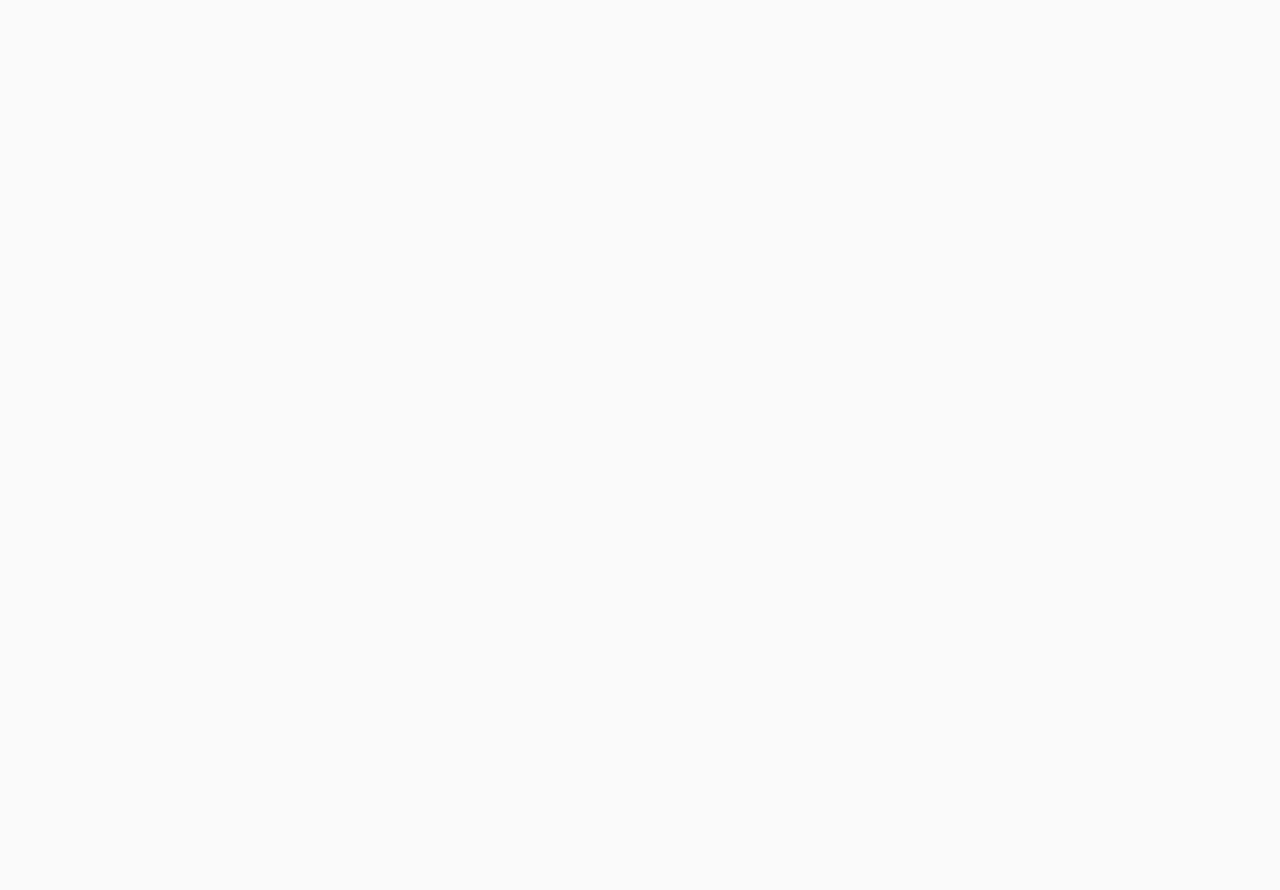
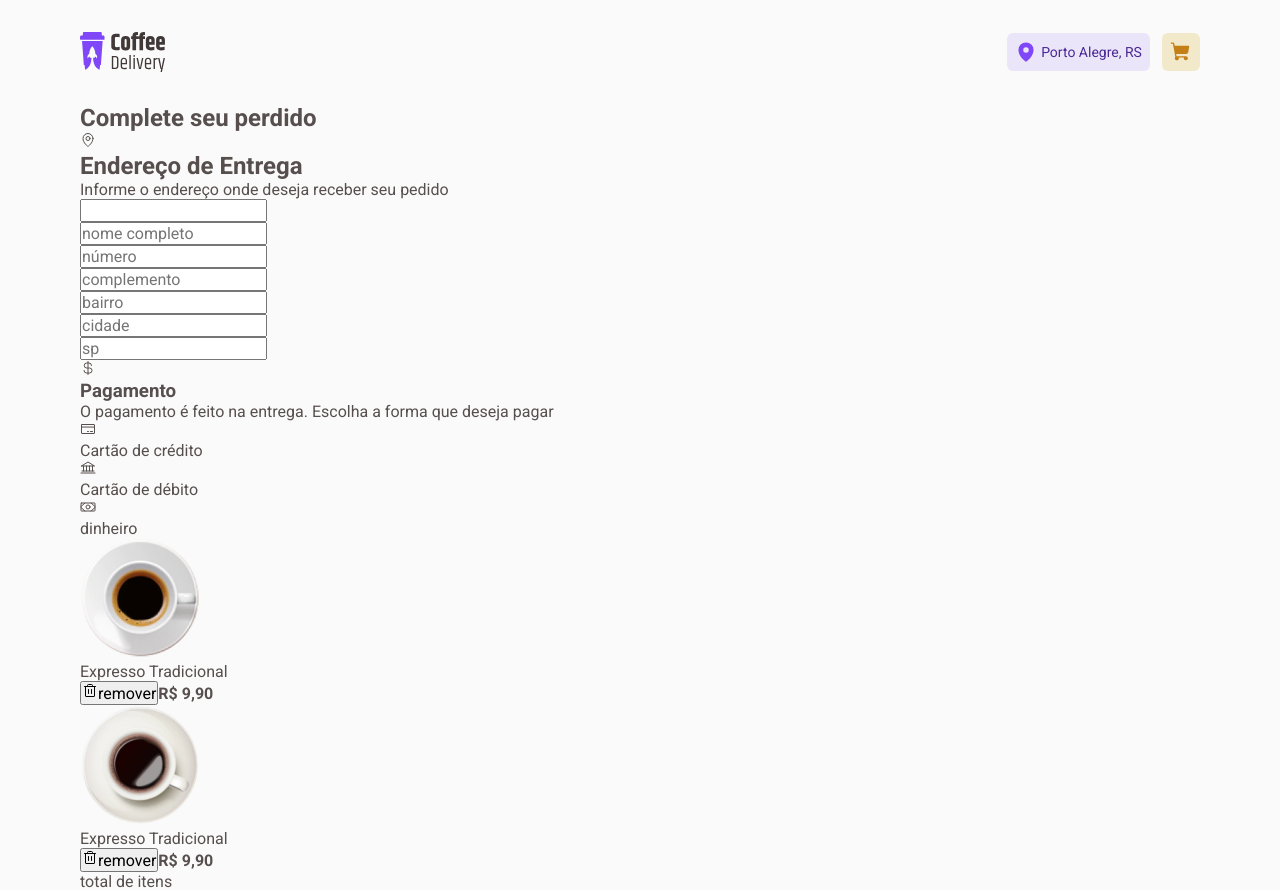
Before and after one commit to leandrotune/Coffee-Delivery, a React (Vite) app: page /checkout in a window 1280 px wide. Before the commit this address had no page. Shown: the top 890 px of the page. Before the commit the page ends 800 px from the top, so only its background shows below. Built offline with nearby package versions, Linux system fonts and the light colour scheme.

Commit message:
Página: Checkout, html concluído

```diff
--- a/src/components/Header/index.tsx
+++ b/src/components/Header/index.tsx
@@ -1,4 +1,5 @@
 import { MapPin, ShoppingCart } from 'phosphor-react'
+import { NavLink } from 'react-router-dom'
 // import logo from '../../../public/assets/logo.svg'
 import { Cart, CurrentLocation, HeaderContainer } from './styled'
 
@@ -11,10 +12,11 @@ export function Header() {
           <MapPin color="#8047F8" size={22} weight="fill" />
           <span>Porto Alegre, RS</span>
         </CurrentLocation>
-
-        <Cart>
-          <ShoppingCart color="#C47F17" size={22} weight="fill" />
-        </Cart>
+        <NavLink to={'/checkout'} title="checkout">
+          <Cart>
+            <ShoppingCart color="#C47F17" size={22} weight="fill" />
+          </Cart>
+        </NavLink>
       </nav>
     </HeaderContainer>
   )
--- a/src/components/Router.tsx
+++ b/src/components/Router.tsx
@@ -1,6 +1,6 @@
 import { Route, Routes } from 'react-router-dom'
 import { DefaultLayout } from '../layouts/DefaultLayout'
-import { Carrinho } from '../pages/Carrinho'
+import { Checkout } from '../pages/Checkout'
 import { Home } from '../pages/Home'
 
 export function Router() {
@@ -8,7 +8,7 @@ export function Router() {
     <Routes>
       <Route path="/" element={<DefaultLayout />}>
         <Route path="/" element={<Home />} />
-        <Route path="/carrinho" element={<Carrinho />} />
+        <Route path="/checkout" element={<Checkout />} />
       </Route>
     </Routes>
   )
--- a/src/pages/Carrinho/index.tsx
+++ /dev/null
@@ -1,3 +0,0 @@
-export function Carrinho() {
-  return <h1>Carrinho</h1>
-}
--- /dev/null
+++ b/src/pages/Checkout/index.tsx
@@ -0,0 +1,112 @@
+import {
+  Bank,
+  CreditCard,
+  CurrencyDollar,
+  MapPin,
+  Money,
+  Trash,
+} from 'phosphor-react'
+
+export function Checkout() {
+  return (
+    <>
+      <section>
+        <h1>Complete seu perdido</h1>
+        <main>
+          <header>
+            <MapPin />
+            <div>
+              <h2>Endereço de Entrega</h2>
+              <p>Informe o endereço onde deseja receber seu pedido</p>
+            </div>
+          </header>
+          <form>
+            <div>
+              <input type="text"></input>
+            </div>
+            <div>
+              <input type="text" placeholder="nome completo"></input>
+            </div>
+            <div>
+              <input type="text" placeholder="número"></input>
+            </div>
+            <div>
+              <input type="text" placeholder="complemento"></input>
+            </div>
+            <div>
+              <input type="text" placeholder="bairro"></input>
+            </div>
+            <div>
+              <input type="text" placeholder="cidade"></input>
+            </div>
+            <div>
+              <input type="text" placeholder="sp"></input>
+            </div>
+          </form>
+        </main>
+        <footer>
+          <CurrencyDollar />
+          <div>
+            <h3>Pagamento</h3>
+            <p>
+              O pagamento é feito na entrega. Escolha a forma que deseja pagar
+            </p>
+          </div>
+          <div>
+            <div>
+              <CreditCard />
+              <p>Cartão de crédito</p>
+            </div>
+            <div>
+              <Bank />
+              <p>Cartão de débito</p>
+            </div>
+            <div>
+              <Money />
+              <p>dinheiro</p>
+            </div>
+          </div>
+        </footer>
+      </section>
+
+      <aside>
+        <div>
+          <img
+            src="/assets/expresso-tradicional.svg"
+            alt="Expresso Tradicional"
+          />
+          <p>Expresso Tradicional</p>
+          <button>
+            <Trash />
+            remover
+          </button>
+          <strong>R$ 9,90</strong>
+        </div>
+        <div>
+          <img src="/assets/expresso-americano.svg" alt="Expresso Americano" />
+          <p>Expresso Tradicional</p>
+          <button>
+            <Trash />
+            remover
+          </button>
+          <strong>R$ 9,90</strong>
+        </div>
+        <div>
+          <div>
+            <p>total de itens</p>
+            <span>R$ 29,70</span>
+          </div>
+          <div>
+            <p>Entrega R$ 3,50</p>
+            <span>R$ 3,50</span>
+          </div>
+          <div>
+            <strong>Total</strong>
+            <span>R$ 33,20</span>
+          </div>
+        </div>
+        <button type="submit">confirmar perdido</button>
+      </aside>
+    </>
+  )
+}
--- a/src/pages/Home/components/CoffeeList/index.tsx
+++ b/src/pages/Home/components/CoffeeList/index.tsx
@@ -1,9 +1,10 @@
 import { api } from '../../../../services/api'
-import { ShoppingCart } from 'phosphor-react'
+import { Minus, Plus, ShoppingCart } from 'phosphor-react'
 import {
   CoffeeCard,
   CoffeeListContainer,
   ContainerAddCard,
+  Count,
   TypeContainer,
 } from './styles'
 import { useState, useEffect } from 'react'
@@ -56,7 +57,15 @@ export function CoffeeList() {
                   <label>
                     <span>R$</span> {coffee.prince}
                   </label>
-                  <input type="number" name="amount" />
+                  <Count>
+                    <button>
+                      <Minus size={14} weight="bold" color="#8047F8" />
+                    </button>
+                    <input type="text" name="amount" />
+                    <button>
+                      <Plus size={14} weight="bold" color="#8047F8" />
+                    </button>
+                  </Count>
                   <button type="submit">
                     <ShoppingCart size={22} weight="fill" color="#F3F2F2" />
                   </button>
--- a/src/pages/Home/components/CoffeeList/styles.ts
+++ b/src/pages/Home/components/CoffeeList/styles.ts
@@ -95,15 +95,39 @@ export const ContainerAddCard = styled.div`
     color: ${(props) => props.theme['base-text']};
   }
 
-  input {
-    width: 4.5rem;
-  }
-
-  button {
+  /* button: {
     width: 2.375rem;
     height: 2.375rem;
     border: none;
     border-radius: 6px;
     background: ${(props) => props.theme['purple-800']};
+  } */
+`
+export const Count = styled.div`
+  background: ${(props) => props.theme['base-button']};
+  width: 4.5rem;
+  height: 2.375rem;
+
+  display: flex;
+  flex-direction: row;
+  justify-content: center;
+  align-items: center;
+
+  button {
+    width: 100%;
+    height: 100%;
+    border: 0;
+    border-radius: 6px;
+
+    display: flex;
+    justify-content: center;
+    align-items: center;
+  }
+
+  input {
+    outline: none;
+    border: none;
+    width: 25px;
+    height: 100%;
   }
 `
```
